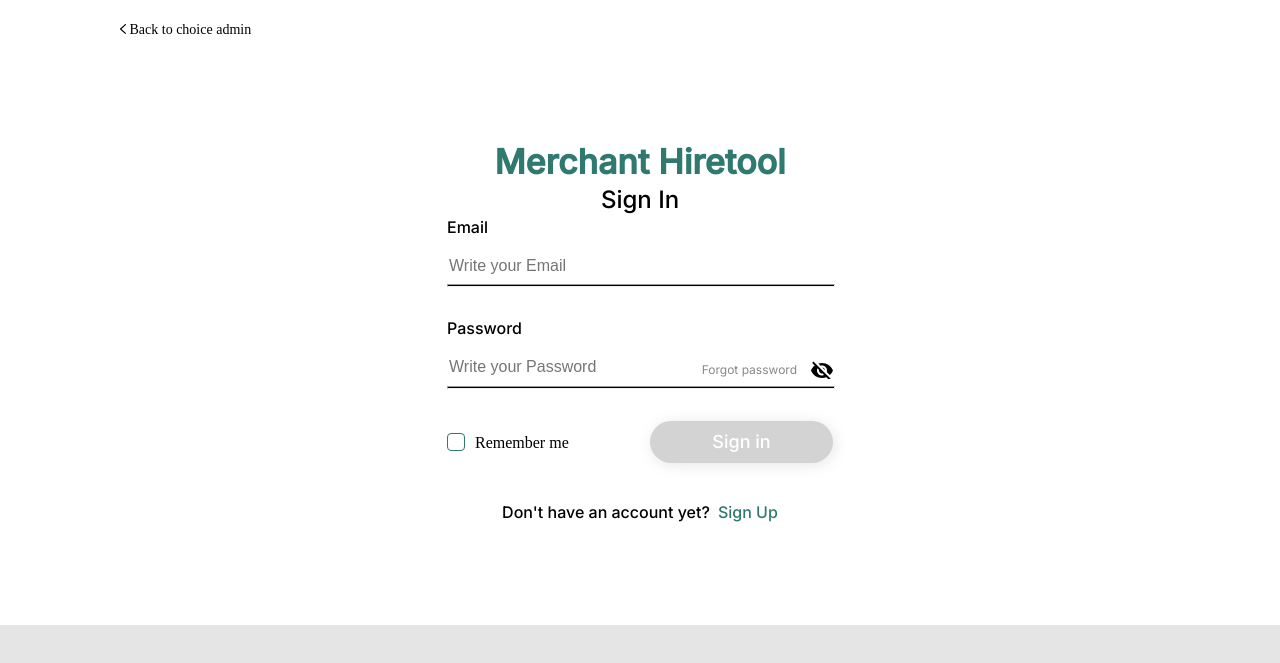
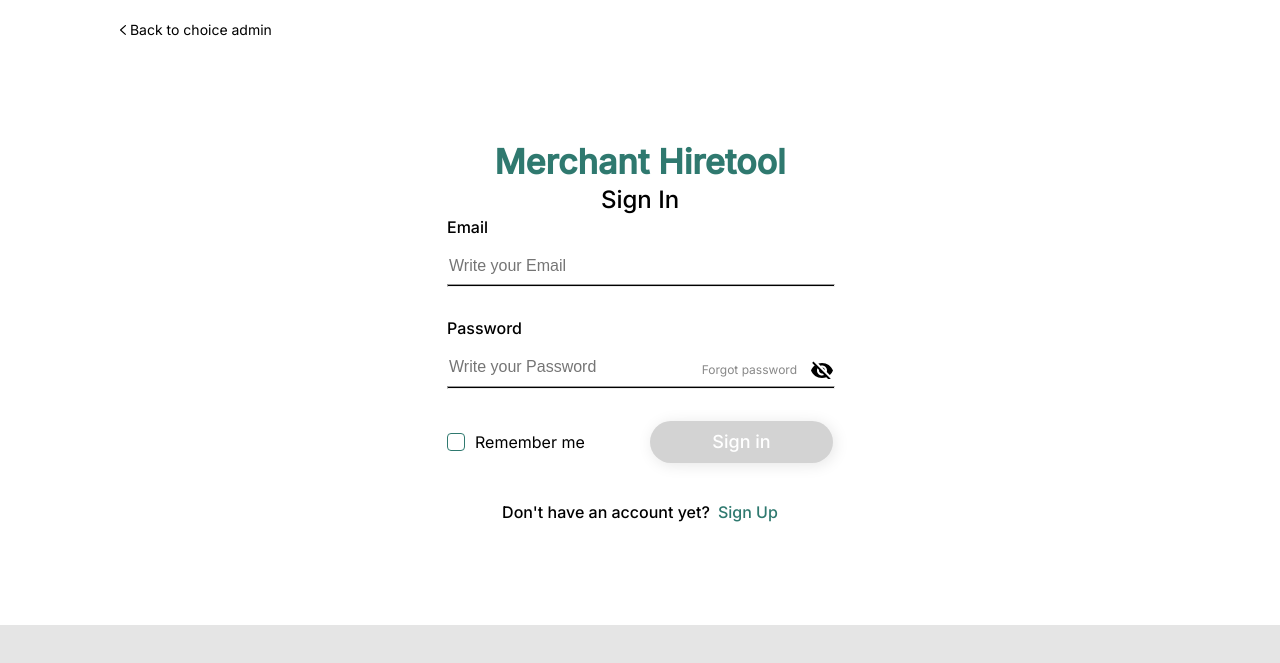
Before and after one commit to SkirnevskyiAleksandr/english4it-adminka, a plain HTML site: page pages/merchant-Sign-in/sign-in.html in a window 1280 px wide. Shown: the part 125-788 px from the top of the page. Drawn offline with Linux system fonts and the light colour scheme.

Commit message:
fix: font iner v

```diff
--- a/pages/merchant-Sign-in/style.css
+++ b/pages/merchant-Sign-in/style.css
@@ -52,8 +52,8 @@ body{
     display: inline-block;
     text-decoration: none;
     font-style: normal;
-    font-family: Inter V;
-    font-weight: 100;
+    font-family: Inter;
+    font-weight: 400;
     font-size: 14px;
     line-height: 17px;
     color: #000000;
@@ -234,9 +234,9 @@ body{
     display:flex;
     margin: 0;
     align-items:center;
-    font-family: Inter V;
+    font-family: Inter;
     font-style: normal;
-    font-weight: 100;
+    font-weight: 400;
     font-size: 16px;
     line-height: 19px;
     color: #000000;
```
